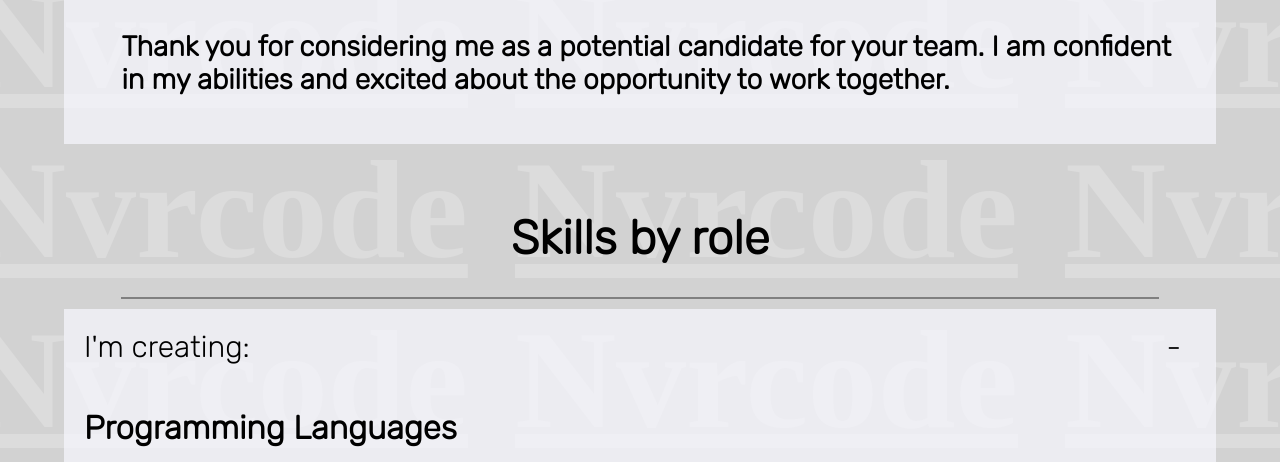
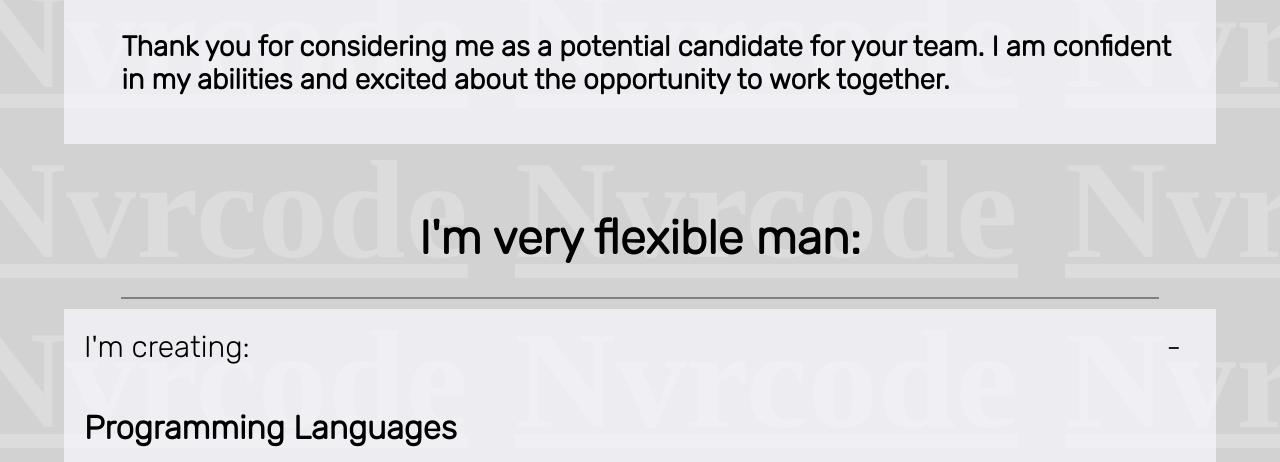
Before and after one commit to Dalenir/SelfPage, a FastAPI app: page / in a window 1280 px wide. Shown: the part 2313-2775 px from the top of the page. Run offline with FastAPI, Linux system fonts and the light colour scheme; parts of the project's set-up code (start-up, migrations or seed data) failed here and were passed over; some libraries are stand-ins or nearby versions.

Commit message:
Update index.html

```diff
--- a/API/templates/index.html
+++ b/API/templates/index.html
@@ -20,7 +20,7 @@
             <div class="side_column">
                 <div class="accordion-body">
                     <div class="accordion">
-                        <h1>Skills by role</h1>
+                        <h1>I'm very flexible man:</h1>
                         <hr>
                         <div class="back_contaiter">
                         <div class="container active">
```
